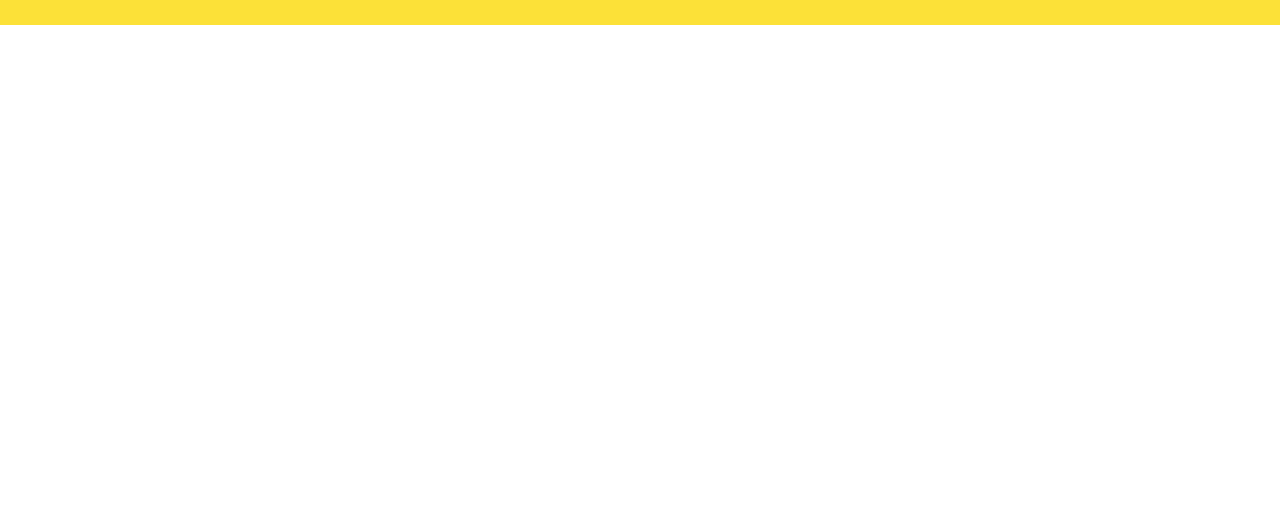
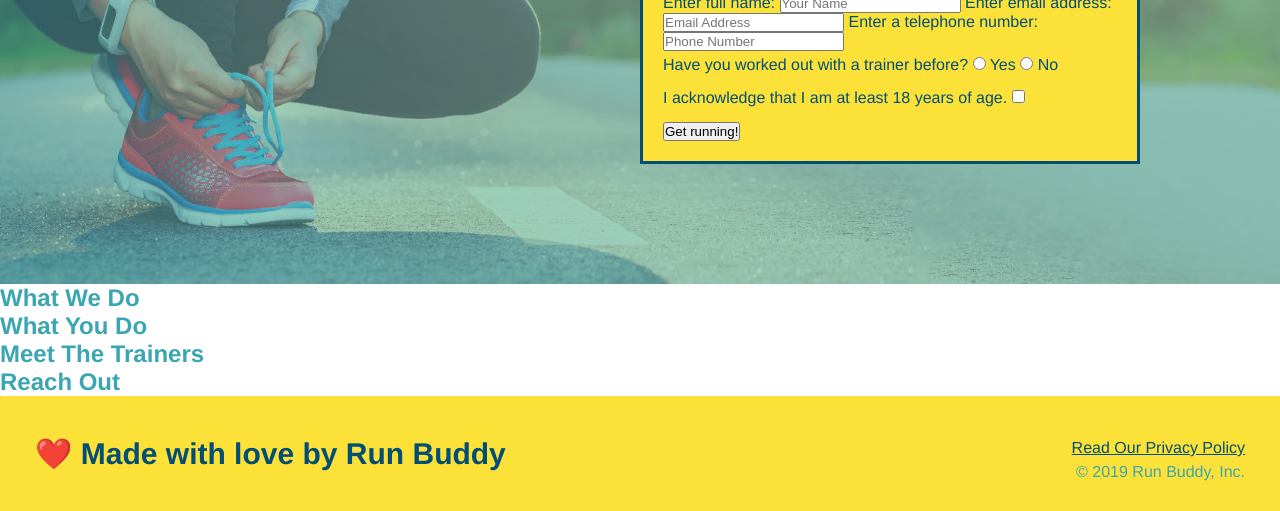
Before and after one commit to gfernandez25/run-buddy, a plain HTML site: page index.html in a window 1280 px wide. Shown: the part 398-909 px from the top of the page. Before the commit the page ends 800 px from the top, so only its background shows below. Drawn offline with Linux system fonts and the light colour scheme.

Commit message:
added css and html

```diff
--- a/assets/css/style.css
+++ b/assets/css/style.css
@@ -67,3 +67,33 @@ header {
   footer a {
     color: #024e76;
   }
+
+/* Hero Style Start */
+.hero {
+  background-image: url("../images/hero-bg.jpg");
+  height: 600px;
+  background-size: cover;
+  background-position: center;
+  padding: 20px;
+  position: relative;
+}
+/* Hero Style End */
+
+/* hero form */
+
+.hero-form {
+
+  border: 3px solid #024e76;
+  background-color: #fce138;
+  padding: 20px;
+  width: 500px;
+  color: #024e76;
+  position: absolute;
+  bottom: 120px;
+  right: 140px;
+
+}
+
+.hero-form p {
+  margin: 5px 0 15px 0;
+}
--- a/index.html
+++ b/index.html
@@ -34,8 +34,8 @@
         </nav>
     </header>
 
-    <section>
-      <div>
+    <section class="hero">
+      <div class="hero-form">
         <h3>Get Started Today</h3>
         <p>Fill out this form and one of our trainers will schedule a consult</p>
       <!-- Add form element -->
@@ -67,9 +67,9 @@
       </div>
     </section>
 
-</body>
+
     <!-- hero/jumbotron-->
-    <section>
+    <section">
 
     </section>
 
```
Also changed, not shown: assets/images/hero-bg.jpg (added).
